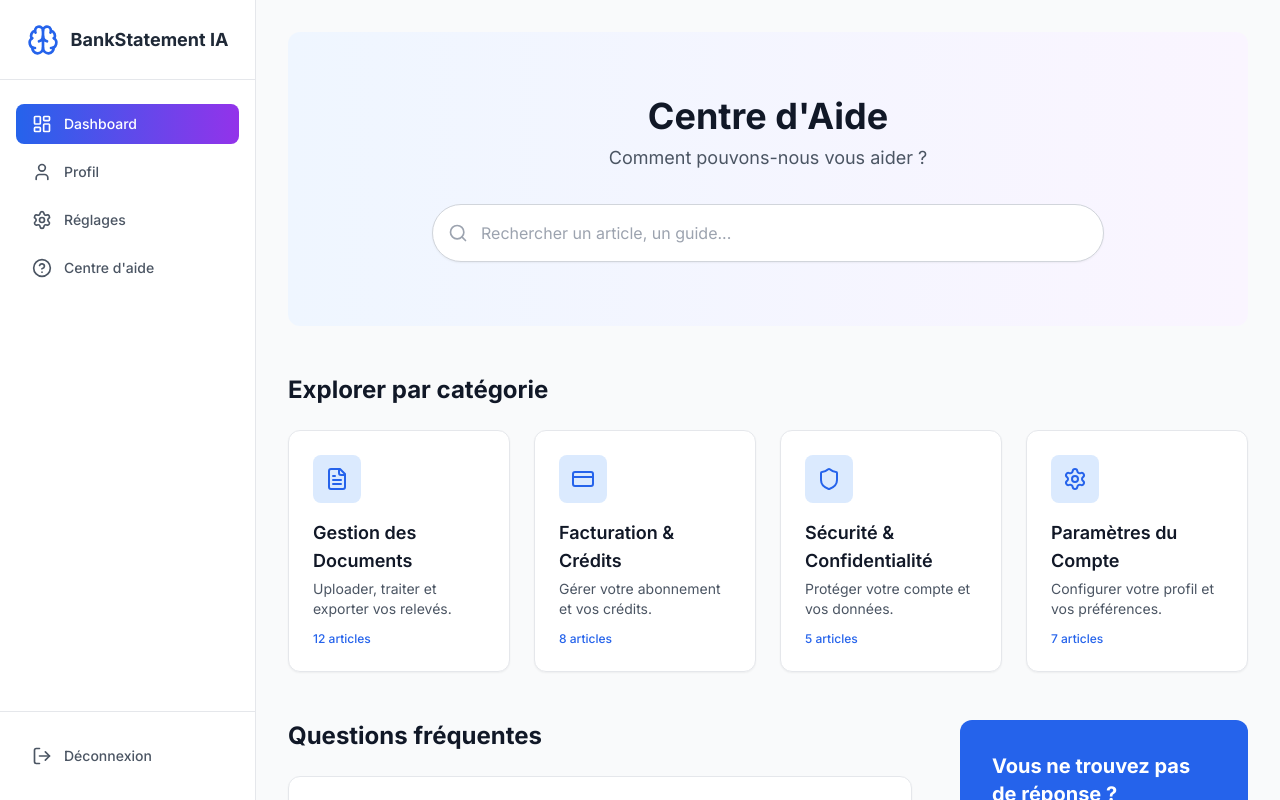
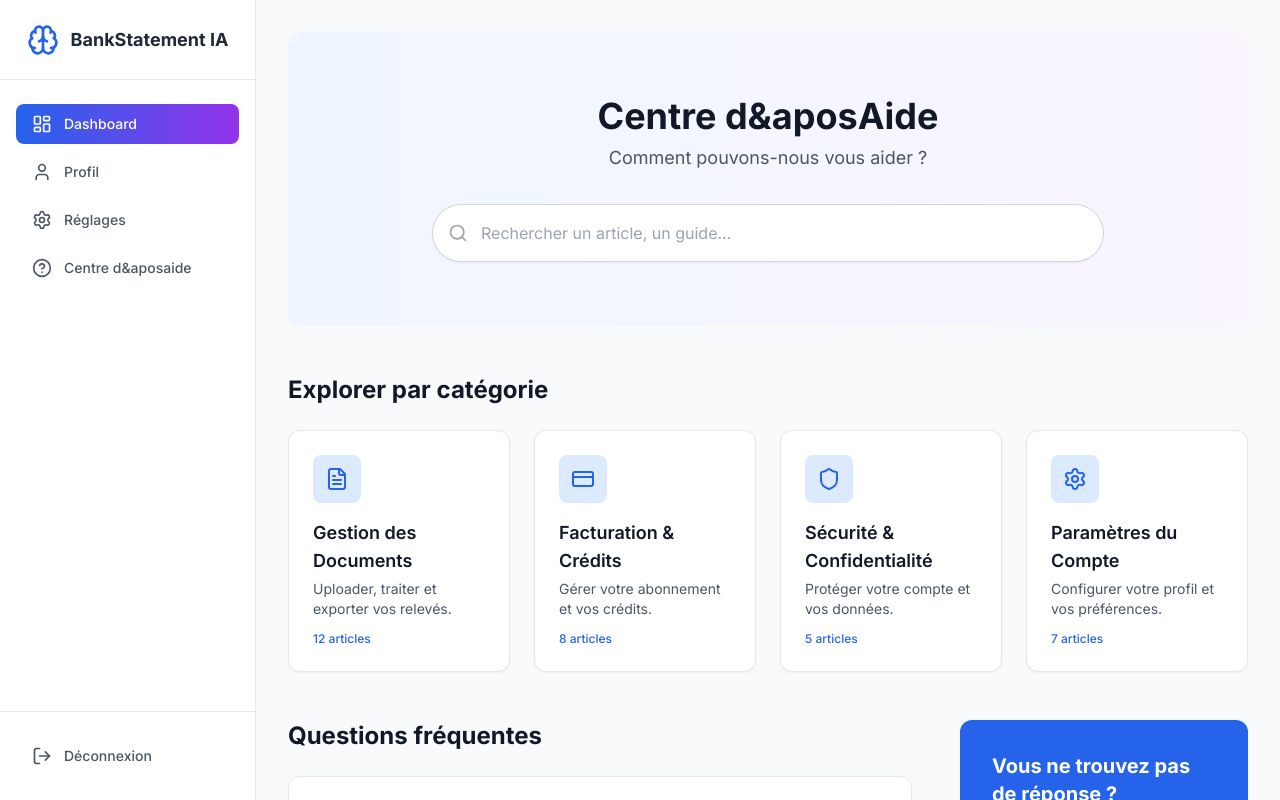
Before and after one commit to stebou/bank-converter-ai, a Next.js app: page /dashboard/centre-aide in a window 1280 px wide. Built offline with nearby package versions, Linux system fonts and the light colour scheme.

Commit message:
erreur eslint

```diff
--- a/src/app/dashboard/DashboardClientPage.tsx
+++ b/src/app/dashboard/DashboardClientPage.tsx
@@ -95,7 +95,7 @@ const DocumentHistoryTable: React.FC<DocumentHistoryTableProps> = ({ documents }
               <td colSpan={5} className="text-center py-16 text-gray-500">
                 <p>Aucun document traité pour le moment.</p>
                 {/* L'erreur est corrigée sur la ligne suivante */}
-                <p className="text-xs mt-1">Utilisez le module d'upload pour commencer.</p>
+                <p className="text-xs mt-1">Utilisez le module d&aposupload pour commencer.</p>
               </td>
             </tr>
           )}
--- a/src/app/dashboard/centre-aide/page.tsx
+++ b/src/app/dashboard/centre-aide/page.tsx
@@ -8,7 +8,7 @@ import { Search, ChevronDown, FileText, CreditCard, Shield, Settings, Mail, Mess
 const HelpCenterHeader = () => (
   <div className="text-center py-16 bg-gradient-to-r from-blue-50 to-purple-50 rounded-xl mb-12">
     {/* L'apostrophe est maintenant corrigée dans la ligne suivante */}
-    <h1 className="text-4xl font-bold text-gray-900">Centre d'Aide</h1>
+    <h1 className="text-4xl font-bold text-gray-900">Centre d&aposAide</h1>
     <p className="text-lg text-gray-600 mt-2">Comment pouvons-nous vous aider ?</p>
     <div className="mt-8 max-w-2xl mx-auto relative">
       <Search className="w-5 h-5 text-gray-400 absolute left-4 top-1/2 -translate-y-1/2" />
--- a/src/app/dashboard/layout.tsx
+++ b/src/app/dashboard/layout.tsx
@@ -30,7 +30,7 @@ const Sidebar = () => (
       <Link href="/dashboard/centre-aide" className="flex items-center px-4 py-2.5 text-sm font-medium text-gray-600 hover:bg-gray-100 rounded-lg transition-colors">
         <HelpCircle className="w-5 h-5 mr-3" />
         {/* L'apostrophe est maintenant corrigée dans la ligne ci-dessous */}
-        Centre d'aide
+        Centre d&aposaide
       </Link>
     </nav>
     <div className="px-4 py-6 border-t border-gray-200">
--- a/src/app/dashboard/profil/ProfileClientPage.tsx
+++ b/src/app/dashboard/profil/ProfileClientPage.tsx
@@ -80,7 +80,7 @@ const ProfileInfoForm = ({ initialName, initialEmail }: ProfileInfoFormProps) =>
                 </div>
                 <div>
                     {/* Correction 1 : Apostrophe remplacée */}
-                    <label className="text-sm font-medium text-gray-700">Adresse e'mail</label>
+                    <label className="text-sm font-medium text-gray-700">Adresse email</label>
                     <input type="email" value={email} onChange={(e) => setEmail(e.target.value)} disabled={!isEditing} className="w-full mt-1 p-2 border border-gray-300 rounded-lg focus:ring-blue-500 focus:border-blue-500 disabled:bg-gray-100"/>
                 </div>
             </div>
@@ -116,7 +116,7 @@ const NotificationPreferences = () => {
                     <div>
                         <p className="font-medium text-gray-800">Analyse terminée</p>
                         {/* Correction 2 : Apostrophe remplacée */}
-                        <p className="text-sm text-gray-500">Être notifié quand l'IA a fini son travail.</p>
+                        <p className="text-sm text-gray-500">Être notifié quand l&aposIA a fini son travail.</p>
                     </div>
                     <button onClick={() => togglePref('analysisComplete')} className={`w-12 h-6 rounded-full flex items-center transition-colors ${prefs.analysisComplete ? 'bg-blue-600' : 'bg-gray-300'}`}>
                         <span className={`w-5 h-5 bg-white rounded-full shadow transform transition-transform ${prefs.analysisComplete ? 'translate-x-6' : 'translate-x-1'}`}></span>
--- a/src/app/dashboard/reglages/page.tsx
+++ b/src/app/dashboard/reglages/page.tsx
@@ -75,7 +75,7 @@ const SecurityTab = () => (
 const BillingTab = () => (
   <div className="bg-white p-6 rounded-xl shadow-sm border border-gray-200">
     {/* Correction 1 : Apostrophe remplacée */}
-    <h3 className="text-lg font-semibold text-gray-900 mb-6">Gestion de l'abonnement</h3>
+    <h3 className="text-lg font-semibold text-gray-900 mb-6">Gestion de l&aposabonnement</h3>
     <div className="space-y-4">
       <div className="flex justify-between items-center p-4 bg-gray-50 rounded-lg">
         <p className="font-medium text-gray-700">Plan actuel</p>
@@ -103,9 +103,9 @@ const AppearanceTab = () => {
     return (
          <div className="bg-white p-6 rounded-xl shadow-sm border border-gray-200">
             {/* Correction 2 : Apostrophe remplacée */}
-            <h3 className="text-lg font-semibold text-gray-900 mb-4">Thème de l'application</h3>
+            <h3 className="text-lg font-semibold text-gray-900 mb-4">Thème de l&aposapplication</h3>
             {/* Correction 3 : Apostrophe remplacée */}
-            <p className="text-sm text-gray-600 mb-6">Choisissez votre préférence d'affichage.</p>
+            <p className="text-sm text-gray-600 mb-6">Choisissez votre préférence d&aposaffichage.</p>
             <div className="flex space-x-4">
                 <button onClick={() => setTheme('light')} className={`flex-1 p-4 border-2 rounded-lg flex flex-col items-center justify-center transition-all ${theme === 'light' ? 'border-blue-600 bg-blue-50' : 'border-gray-300'}`}>
                     <Sun className="w-8 h-8 text-gray-700 mb-2"/>
```
